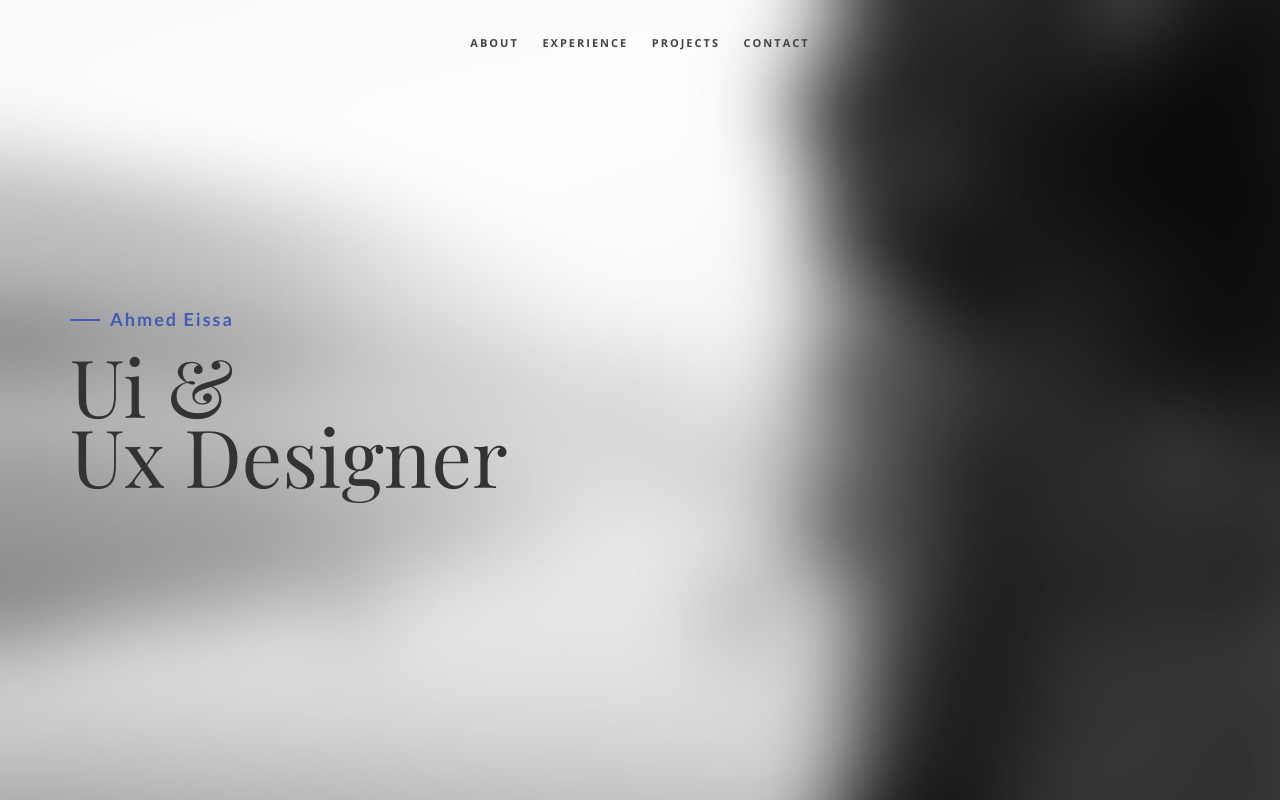
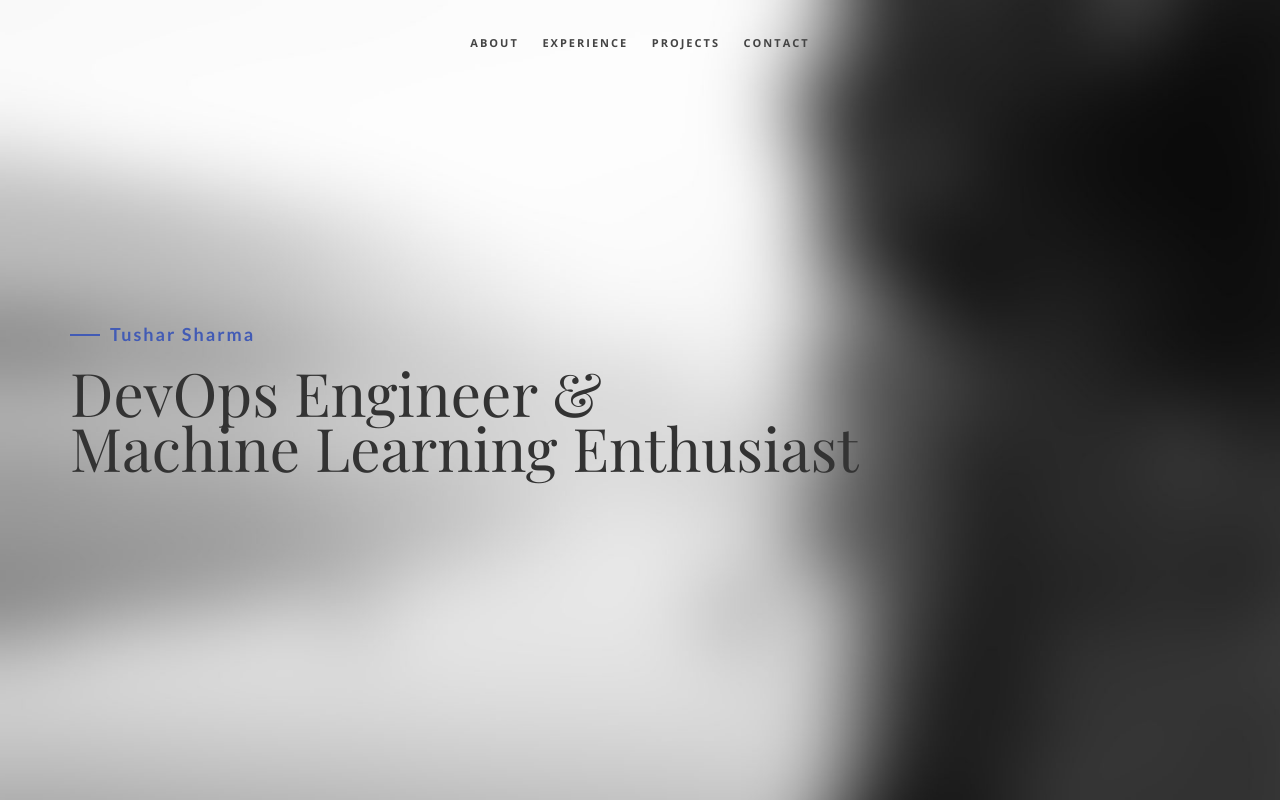
Before and after one commit to tusharecmc/tusharecmc.github.io, a plain HTML site: page index.html in a window 1280 px wide. Shown: the top 800 px of the page. Drawn offline with nearby package versions, Linux system fonts and the light colour scheme; files whose address does not match are found by name; a web font is replaced by a local one.

Commit message:
Initial Name Change

```diff
--- a/css/style.css
+++ b/css/style.css
@@ -38,8 +38,8 @@ font-family: 'Open Sans', sans-serif;
 
 h1 {
     font-family: 'Playfair Display', serif;
-    font-size: 80px;
-    line-height: 70px;
+    font-size: 60px;
+    line-height: 55px;
 }
 
 h4 {
--- a/index.html
+++ b/index.html
@@ -53,8 +53,8 @@
         <div class="container">
             <div class="disply-table">
                 <div class="table-cell" data-aos="fade-up" data-aos-delay="0">
-                    <h4>Ahmed Eissa</h4>
-                    <h1>Ui &<br /> Ux Designer</h1> </div>
+                    <h4>Tushar Sharma</h4>
+                    <h1>DevOps Engineer &<br /> Machine Learning Enthusiast</h1> </div>
             </div>
         </div>
     </div>
```
